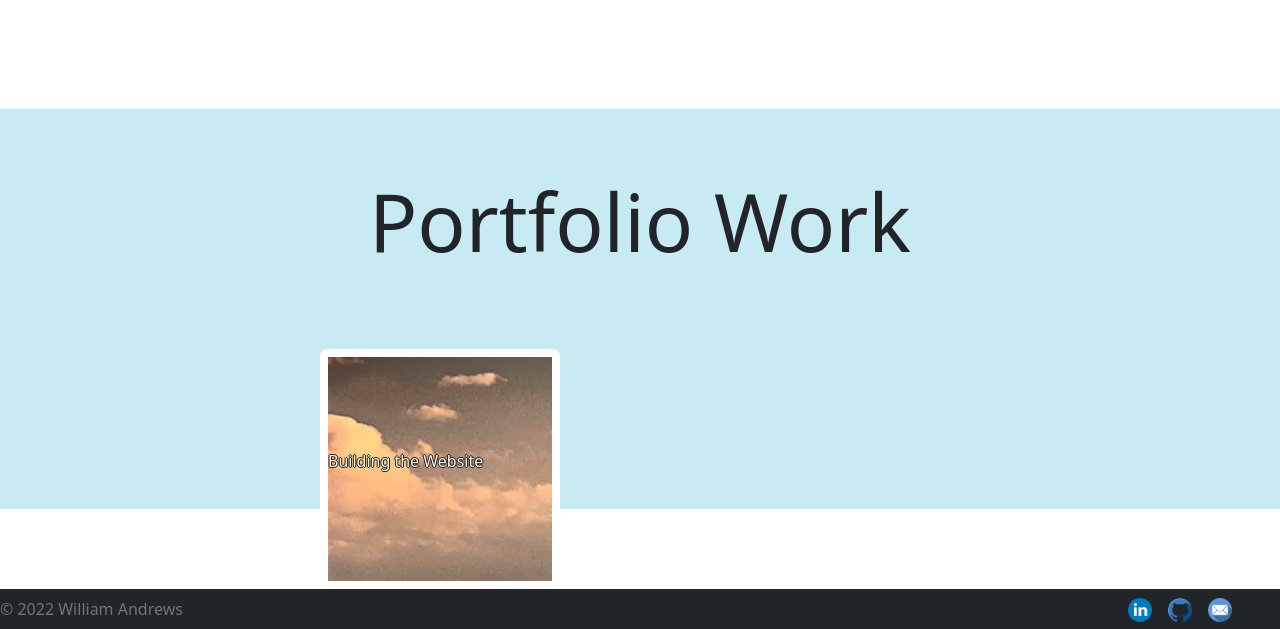
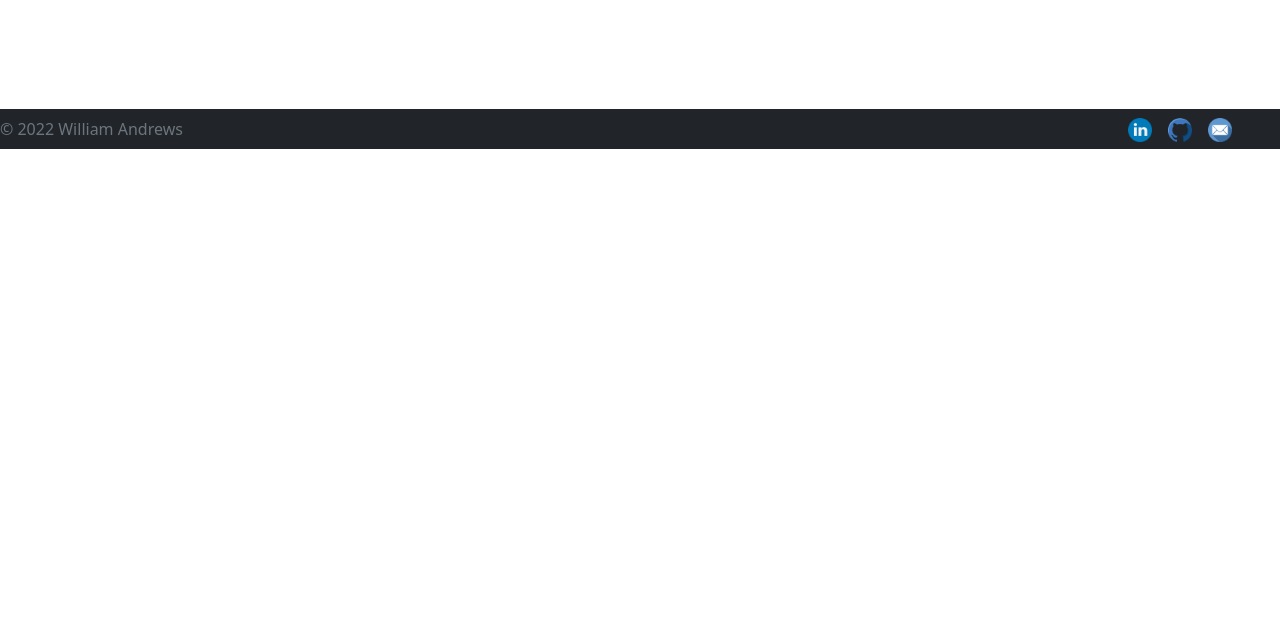
Before and after one commit to WillAndrews006/WillAndrewsPortfolioWebsite, a plain HTML site: page index.html in a window 1280 px wide. Shown: the part 3411-4040 px from the top of the page. After the commit the page ends 3792 px from the top, so only its background shows below. Drawn offline with nearby package versions, Linux system fonts and the light colour scheme.

Commit message:
Took out the portfolio Section to work on

```diff
--- a/index.html
+++ b/index.html
@@ -225,7 +225,7 @@ This Code is a work in progress and will be cleaned up at the end of development
       </div>
     </div>
     <!-- Portfolio Section -->
-    <div class="portfolioSectionContainer">
+    <!-- <div class="portfolioSectionContainer">
       <h1 class="text-center mainHeader">Portfolio Work</h1>
       <div class="portfolioSectionImagesContainer ">
         <div class="portfolioImageContainer">
@@ -233,7 +233,7 @@ This Code is a work in progress and will be cleaned up at the end of development
           <div class="portfolioOverlayText">
             <p>Building the Website</p>
           </div>
-        </div>
+        </div> -->
 
         <!-- <div class="portfolioImageContainer">
           <img src="images\placeholder2.jpg" class="portfolioImage" alt="">
@@ -256,8 +256,8 @@ This Code is a work in progress and will be cleaned up at the end of development
           </div>
 
         </div> -->
-      </div>
-    </div>
+      <!-- </div>
+    </div> -->
 </body>
 
 <!-- footer -->
```
